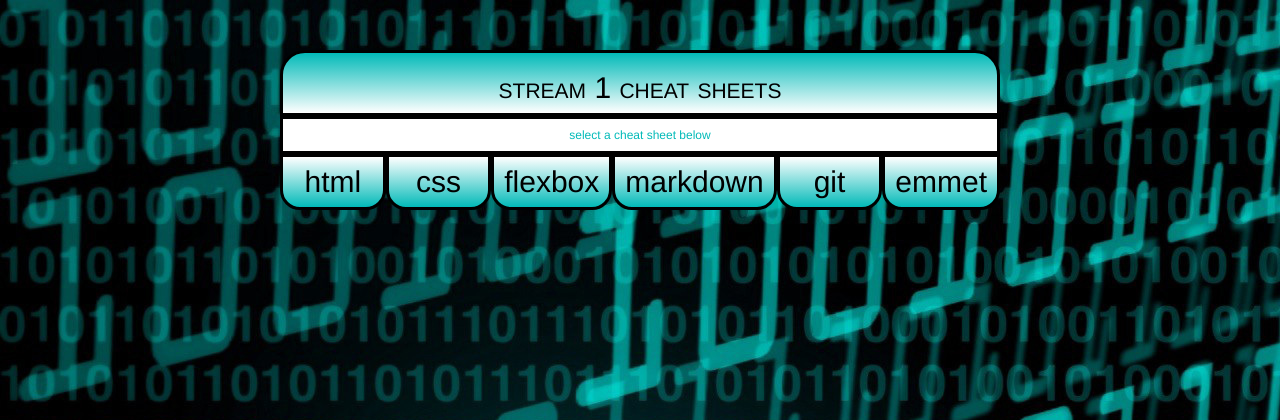
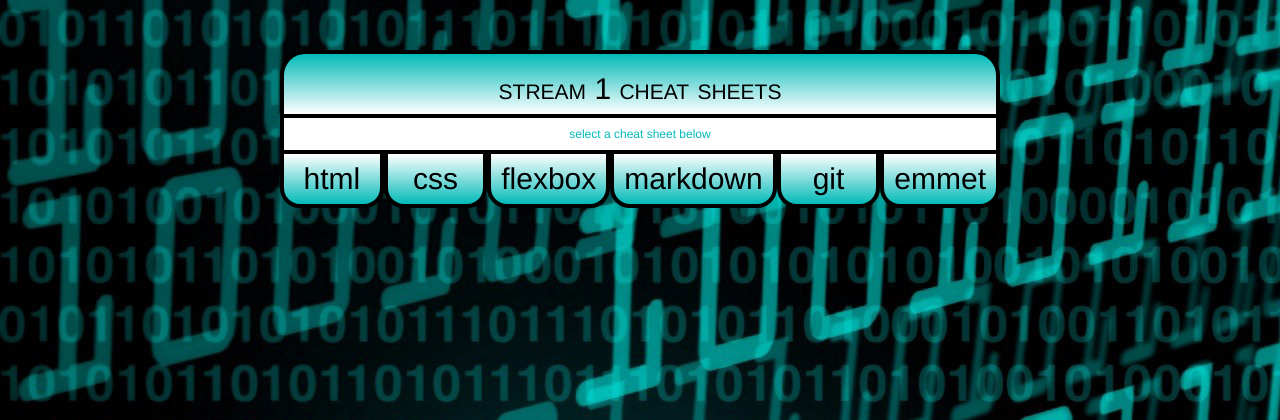
Before and after one commit to jodiegardiner/cheat-sheet-layout-practice, a PHP site: page / in a window 1280 px wide. Shown: the top 420 px of the page. Run offline with PHP 8.4, Linux system fonts and the light colour scheme; some libraries are stand-ins or nearby versions.

Commit message:
Updated css

```diff
--- a/my_styles.css
+++ b/my_styles.css
@@ -29,7 +29,7 @@ body {
 	background-color:#02BAB8;
 	border-bottom-right-radius: 20px;
 	border-bottom-left-radius: 20px;
-	border: 3px solid black;
+	border: 4px solid black;
 	font-size: 30px;
 	padding: 10px;
 	background: linear-gradient(white, #02BAB8);
@@ -49,6 +49,7 @@ body {
 	border-top-left-radius: 25px;
 	border-bottom-right-radius: 0;
 	border-top-right-radius: 25px;
+	border-bottom: 0px;
 	font-variant: small-caps;
 	background: linear-gradient(#02BAB8, white);
 	padding-top: 20px;
@@ -59,10 +60,12 @@ body {
 	font-size: 12px;
 	color: #02BAB8;
 	background: linear-gradient(white, white);
+	border-bottom: 0px;
 }
 
 .footer {
 	font-size:16px;
+	margin-bottom:20px;
 }
 
 table {
@@ -79,8 +82,8 @@ td {
 	text-align:left;
 }
 
-#t_links {
-	table-layout: auto;
+#t_wide {
+	table-layout: auto;  /* Attempt to fix column width issues for long data strings */
 }
 
 
@@ -97,5 +100,6 @@ td {
 	.footer {
 		border-bottom-left-radius: 15px;  	/*required to restore curved borders to the footer on 		*/
 		border-bottom-right-radius: 15px; 	/*small screen sizes which the previous selector removed	*/
+
 	}
 }
```
